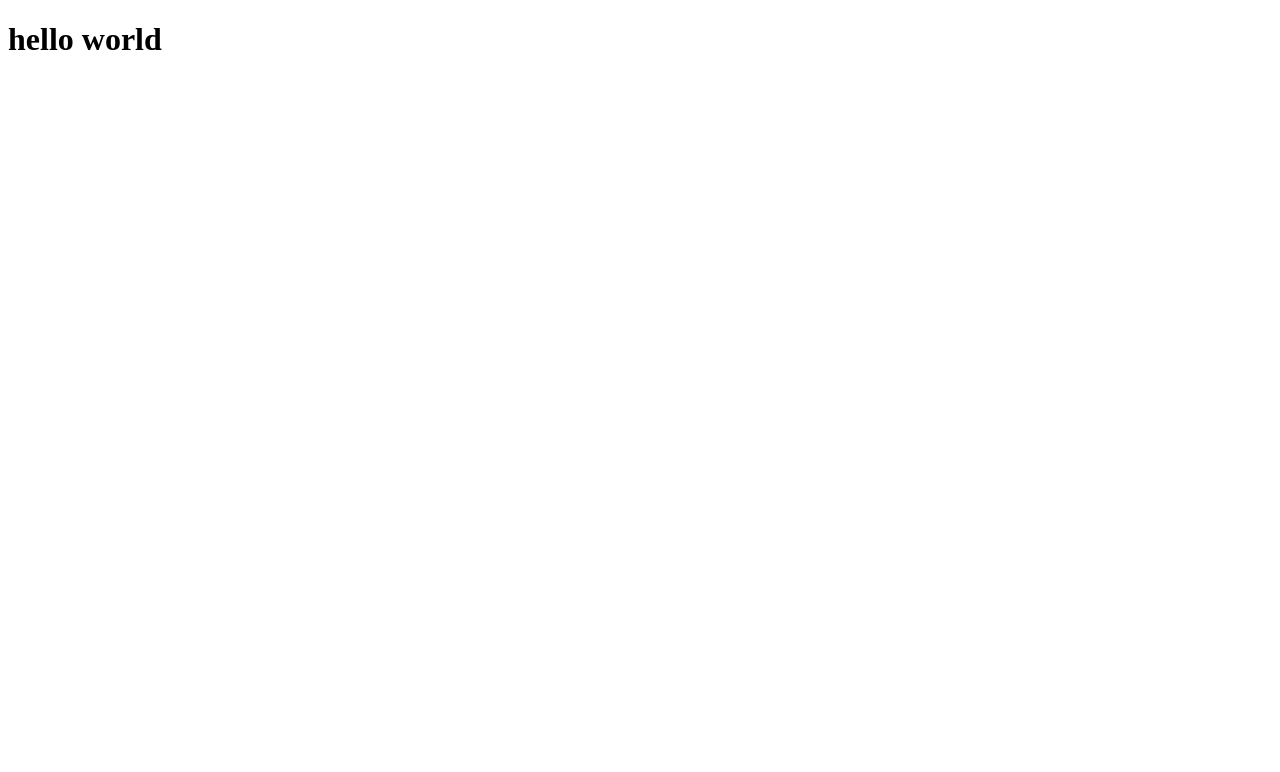
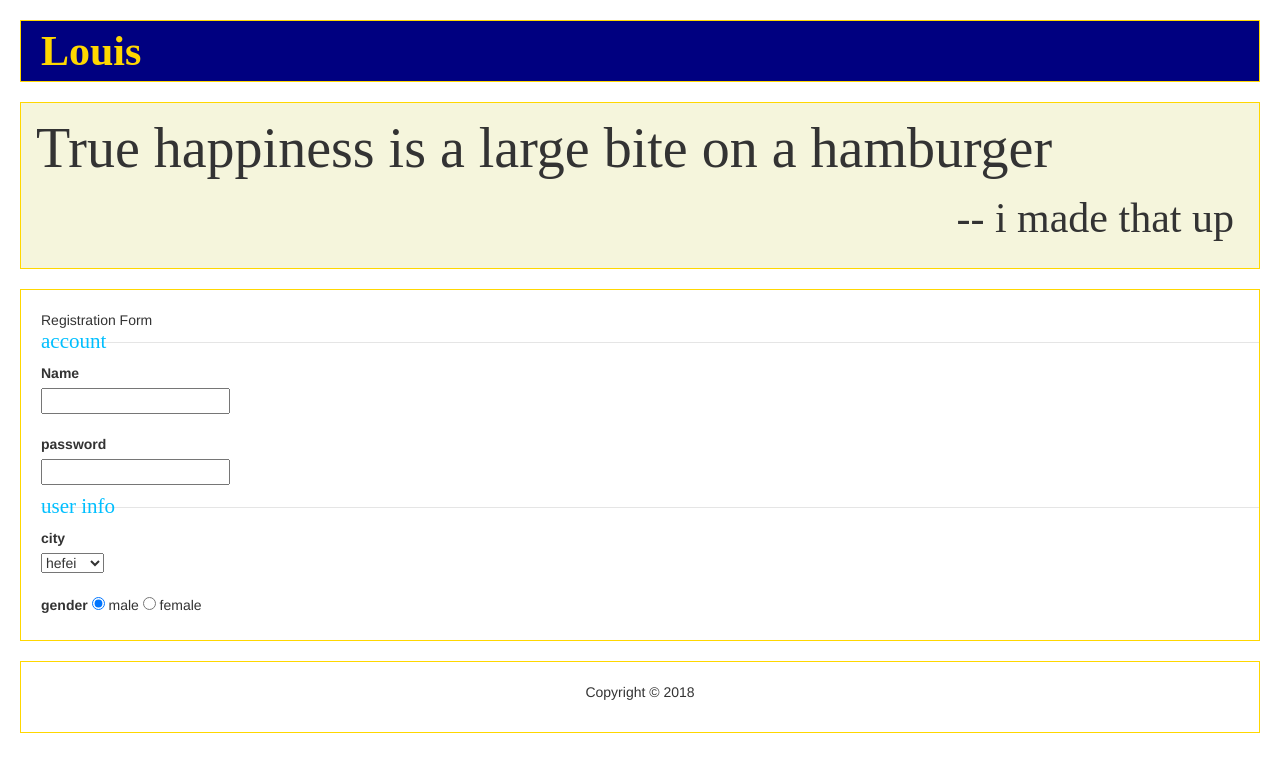
Before and after one commit to Louis266/Louis266.github.io, a plain HTML site: page index.html in a window 1280 px wide. Drawn offline with nearby package versions, Linux system fonts and the light colour scheme.

Commit message:
first try

```diff
--- /dev/null
+++ b/css/style.css
@@ -0,0 +1,59 @@
+
+legend {
+    font-family: "Edwardian Script ITC";
+    line-height: 2px;
+    color: deepskyblue;
+}
+
+.brd {
+    border: gold solid 1px;
+}
+
+#header {
+    margin: 20px;
+    background-color: navy;
+}
+
+#myName {
+    padding-left: 20px;
+    font-weight: bold;
+    font-family: "Edwardian Script ITC";
+    font-size: 3em;
+    color: gold;
+}
+
+#signature {
+    float: right;
+    padding-right: 20px;
+    font-size: 3em;
+    font-family: "Edwardian Script ITC";
+}
+
+#front {
+    padding: 5px;
+    margin: 20px;
+}
+
+#welcome {
+    padding-left: 10px;
+    font-family: "Times New Roman";
+    font-size: 4em;
+}
+
+.jumbotron {
+    background: beige;
+    overflow: hidden;
+
+}
+
+#intro {
+    padding-top: 20px;
+    padding-left: 20px;
+    margin: 20px;
+}
+
+#footer {
+    margin: 20px;
+    padding: 20px;
+    text-align: center;
+}
--- a/index.html
+++ b/index.html
@@ -1,6 +1,70 @@
-<!DOCTYPE html>
-<html>
+<!doctype html>
+<html lang="en">
+<head>
+    <meta charset="UTF-8">
+    <meta name="viewport"
+          content="width=device-width, user-scalable=no, initial-scale=1.0, maximum-scale=1.0, minimum-scale=1.0">
+    <meta http-equiv="X-UA-Compatible" content="ie=edge">
+    <title>Louis</title>
+    <!-- 最新的 Bootstrap 核心 JavaScript 文件 -->
+    <script src="https://cdn.bootcss.com/bootstrap/3.3.7/js/bootstrap.min.js"
+            integrity="sha384-Tc5IQib027qvyjSMfHjOMaLkfuWVxZxUPnCJA7l2mCWNIpG9mGCD8wGNIcPD7Txa"
+            crossorigin="anonymous"></script>
+    <!-- 最新版本的 Bootstrap 核心 CSS 文件 -->
+    <link rel="stylesheet" href="https://cdn.bootcss.com/bootstrap/3.3.7/css/bootstrap.min.css"
+          integrity="sha384-BVYiiSIFeK1dGmJRAkycuHAHRg32OmUcww7on3RYdg4Va+PmSTsz/K68vbdEjh4u" crossorigin="anonymous">
+    <link rel="stylesheet" href="./css/style.css">
+</head>
 <body>
-	<h1>hello world</h1>
+
+<header id="header" class="brd ">
+    <div id="myName">Louis</div>
+</header>
+
+<div id="front" class="jumbotron brd">
+    <div id="welcome">True happiness is a large bite on a hamburger</div>
+    <p id="signature">-- i made that up</p>
+</div>
+
+<div id="intro" class="brd">
+
+    <p>Registration Form</p>
+    <form>
+        <fieldset id="account">
+            <legend>account</legend>
+            <label>Name</label><br>
+            <input type="text" name="name">
+            <br><br>
+            <label>password</label><br>
+            <input type="password" name="passward">
+            <br><br>
+        </fieldset>
+        <fieldset id="user">
+            <legend>user info</legend>
+            <label>city</label><br>
+            <select name="location">location
+                <option value="beijing">beijing</option>
+                <option value="hefei" selected>hefei</option>
+                <option value="sanya">sanya</option>
+            </select>
+            <br><br>
+            <label>gender</label>
+            <input type="radio" name="gender" value="male" checked>
+            male
+            <input type="radio" name="gender" value="female">
+            female
+            <br><br>
+        </fieldset>
+
+    </form>
+
+
+
+</div>
+
+<footer id="footer" class="brd">
+    <p>Copyright &copy; 2018</p>
+</footer>
+
 </body>
 </html>
```
